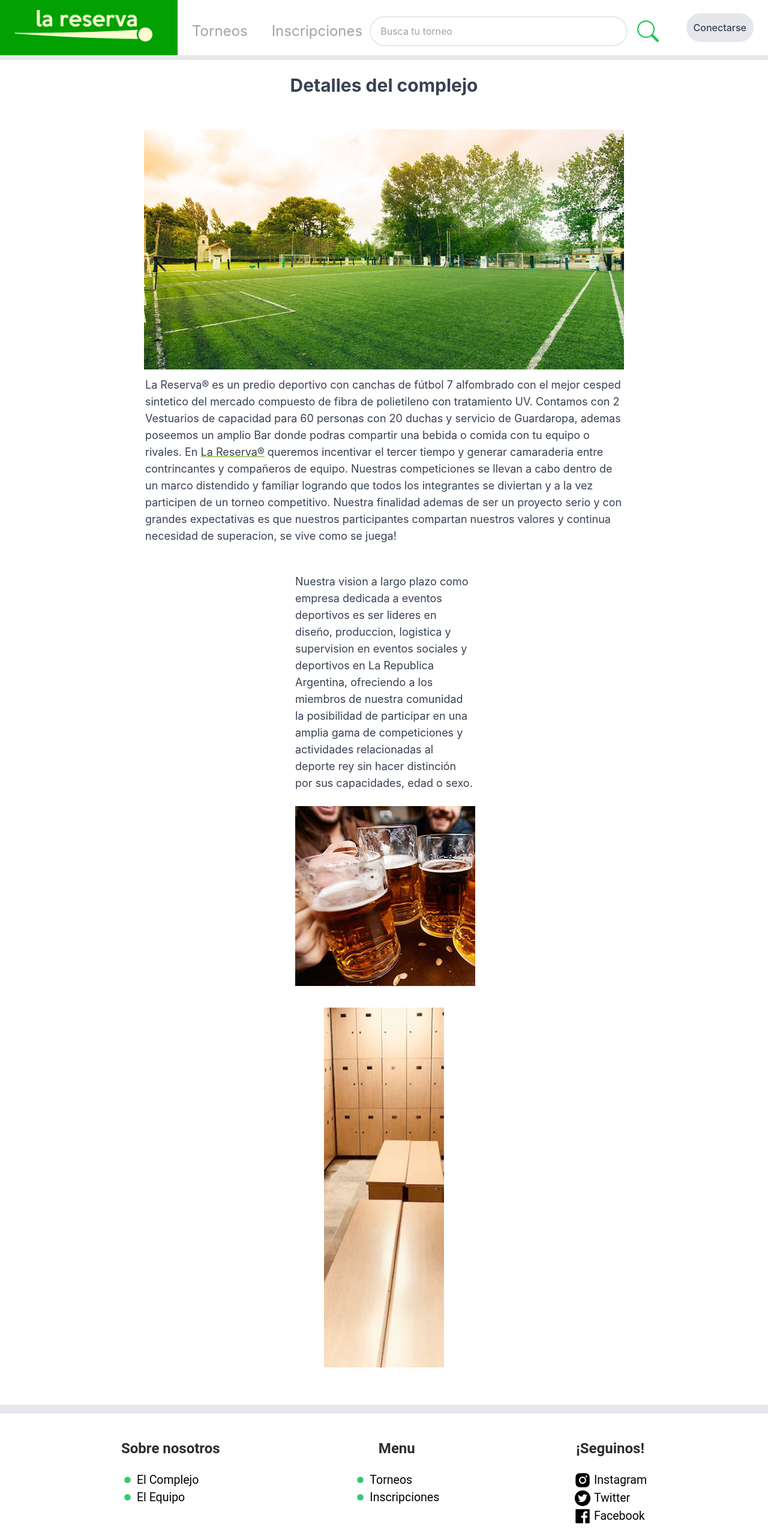
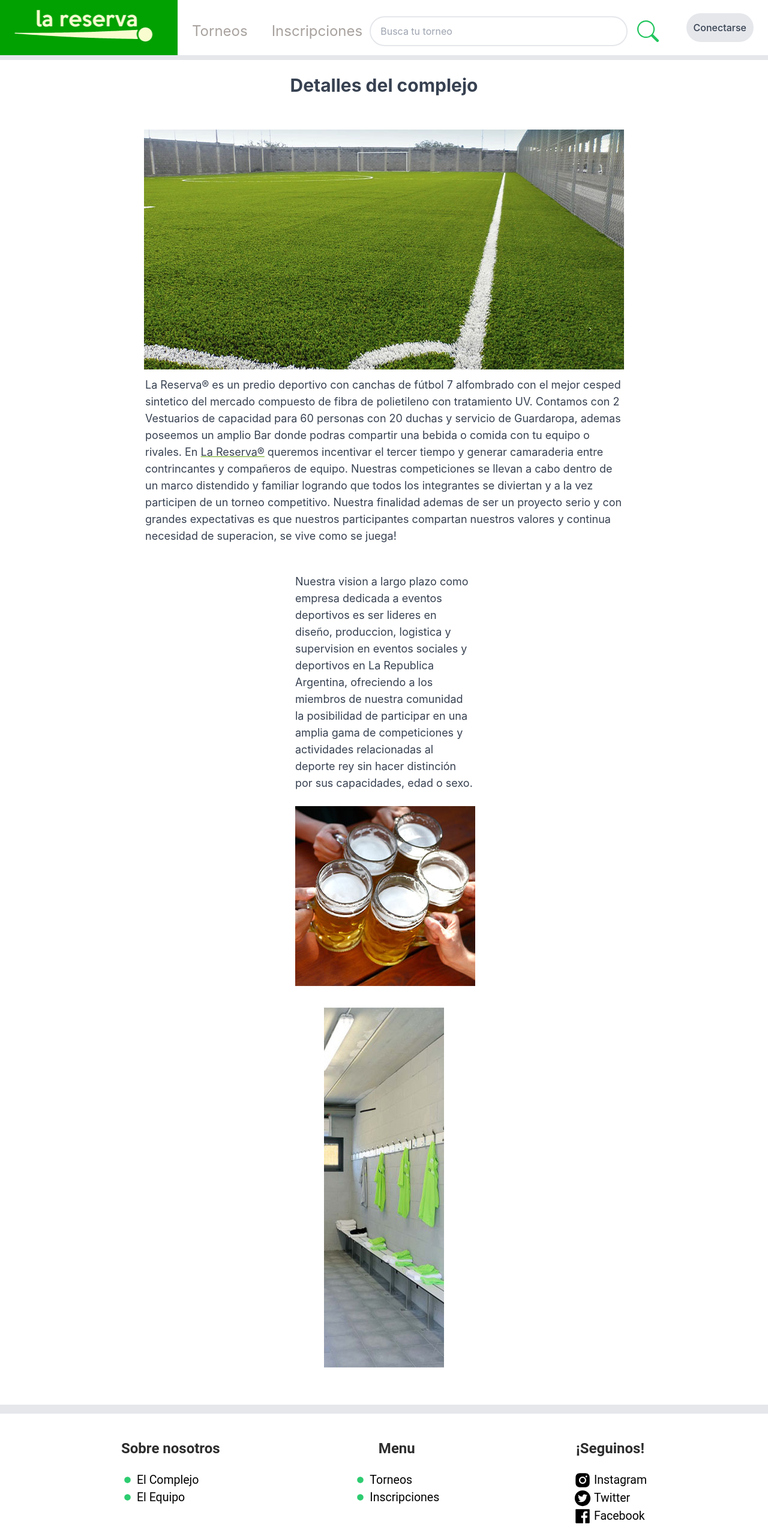
Before and after one commit to CristianLarrauri/Henry-LaReserva, a React (Create React App) app in the folder client/: page /complex in a window 1280 px wide. Shown: the top 2561 px of the page at 60% size. Built offline with nearby package versions, Linux system fonts and the light colour scheme; no server answers; a web font is replaced by a local one.

Commit message:
Arreglado un bug

```diff
--- a/client/src/components/ComplexDetail.jsx
+++ b/client/src/components/ComplexDetail.jsx
@@ -16,17 +16,22 @@ import Vestuario2 from "../images/Vestuario_002.jpg"
 import Vestuario3 from "../images/Vestuario_003.jpg"
 import { useEffect } from "react";
 import { useState } from "react";
+import { BiSleepy } from "react-icons/bi";
 
 
 export default function ComplexDetail() {
   const [offset, setOffset] = useState(0);
+  console.log(offset);
 
   useEffect(() => {
+    handleCarrusel();
+  },[offset])
+
+  async function handleCarrusel(){
     setTimeout(() => {
       if(offset > 800){setOffset(0)}else{setOffset(offset+800)}
-    },3000);
-  },[offset])
-
+    },3000)
+  }
 
   return (
     <div className="w-full min-h-screen flex flex-col justify-between items-center bg-white text-center">
@@ -54,7 +59,8 @@ export default function ComplexDetail() {
 
 
             <div className="w-[300px] overflow-hidden mt-6">
-              <div className={`flex translate-x-[-${offset/2-offset/8}px] duration-300`}>
+              <div className={`flex duration-500`}
+              style={{transform: `translate(-${offset/2-offset/8}px,0px)`}}>
                 <img src={Brindis1} alt='Brindis.jpg' />
                 <img src={Brindis2} alt='Brindis.jpg' />
                 <img src={Brindis3} alt='Brindis.jpg' />
@@ -67,7 +73,7 @@ export default function ComplexDetail() {
 
             <div className="w-[300px] h-[400px] flex overflow-hidden lg:w-[800px]
             sm:w-[600px]">
-              <div className={`flex translate-x-[-${offset}px] duration-300`}>
+              <div className={`flex duration-500`} style={{transform: `translate(-${offset}px,0px)`}}>
                 <img className="min-w-[800px] h-full" src={Cancha1} alt="cancha.png" />
                 <img className="min-w-[800px] h-full" src={Cancha2} alt="cancha.png" />
                 <img className="min-w-[800px] h-full" src={Cancha3} alt="cancha.png" />
@@ -95,10 +101,10 @@ export default function ComplexDetail() {
 
         {/*Vestuario section*/}
         <div>
-
         </div>
           <div className="bg-blue-300 w-[200px] h-[600px] overflow-hidden m-3">
-            <div className={`flex w-[200px] h-full translate-x-[-${offset/4}px] duration-300`}>
+            <div className={`flex w-[200px] h-full duration-500`}
+            style={{transform:`translate(-${offset/4}px,0px)`}}>
               <img className="w-full h-full" src={Vestuario1} alt="vestuario.png" />
               <img className="w-full h-full" src={Vestuario2} alt="vestuario.png" />
               <img className="w-full h-full" src={Vestuario3} alt="vestuario.png" />
```
